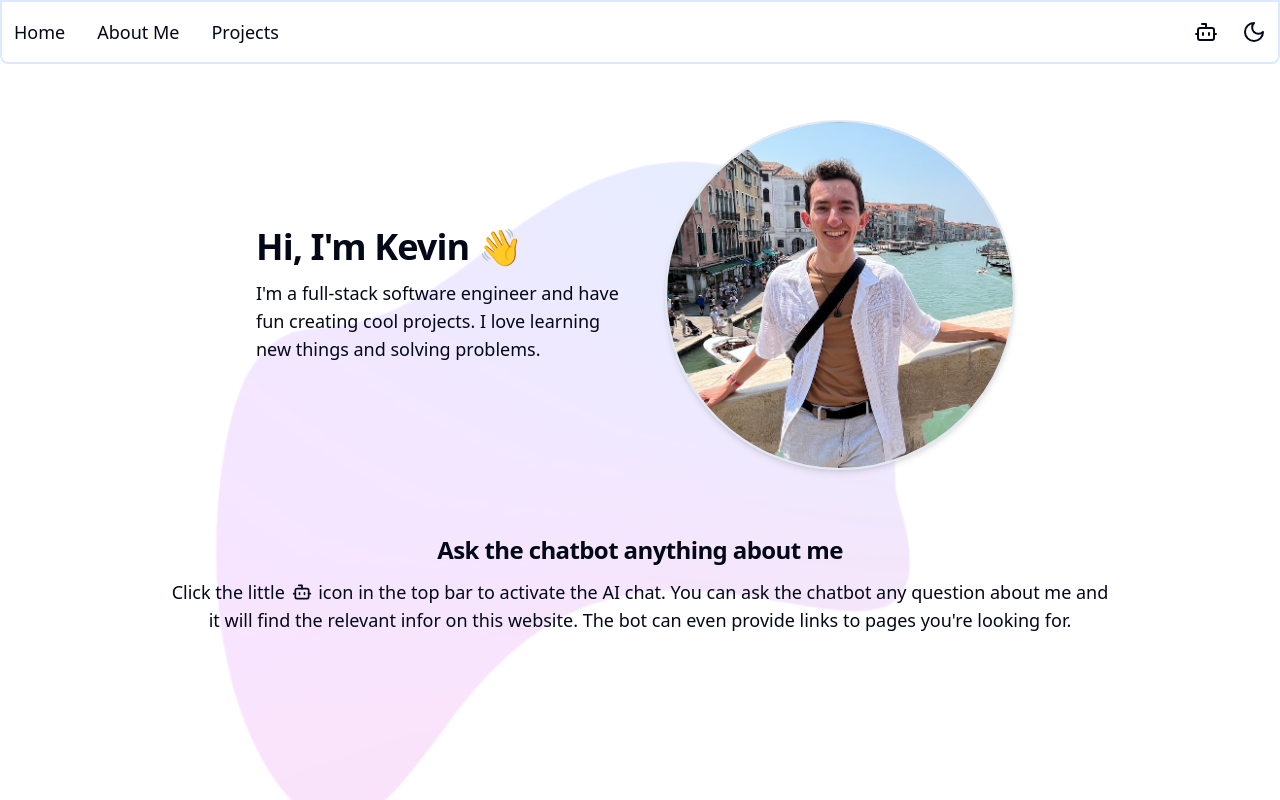
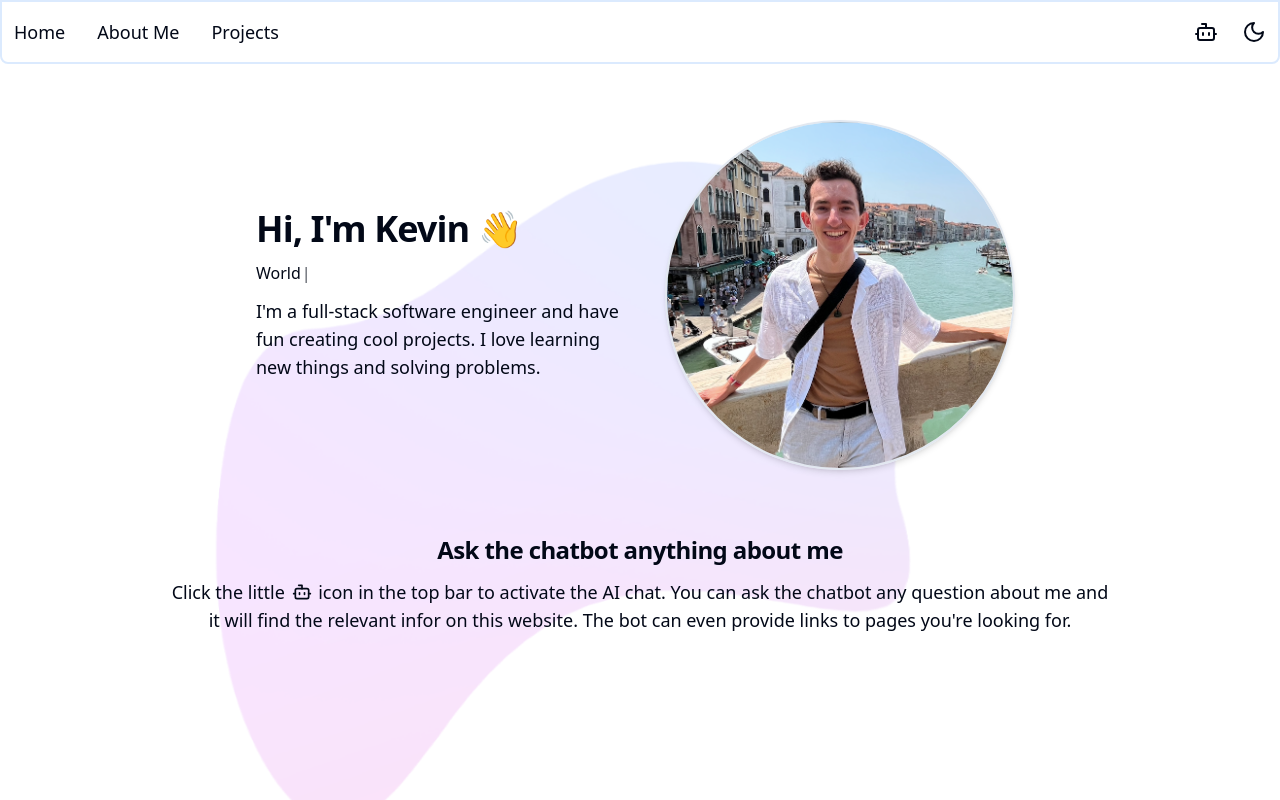
Before and after one commit to kbrenn02/portfolio-website, a Next.js app in the folder portfolio-website/: page / in a window 1280 px wide. Shown: the top 800 px of the page. Built offline with nearby package versions, Linux system fonts and the light colour scheme.

Commit message:
attempt to create typewriter effect

```diff
--- /dev/null
+++ b/package.json
@@ -0,0 +1,5 @@
+{
+  "dependencies": {
+    "sharp": "^0.33.4"
+  }
+}
--- a/portfolio-website/app/page.tsx
+++ b/portfolio-website/app/page.tsx
@@ -3,7 +3,8 @@ import Image from "next/image";
 import { H1 } from "@/src/components/ui/H1";
 import { H2 } from "@/src/components/ui/H2";
 import kevin from "@/src/assets/K-Headshot.png";
-import {Bot} from "lucide-react"
+import {Bot} from "lucide-react";
+import Typerwriter from 'typewriter-effect';
 
 export const metadata: Metadata = {
   title: "Kevin Brennan - My Portfolio",
@@ -14,7 +15,18 @@ export default function Home() {
     <section className="space-y-16 bg-[url('/background.png')] bg-cover bg-center bg-no-repeat mx-auto my-auto py-8 w-9/12 min-h-screen">
       <section className="grid grid-cols-1 items-center gap-8 sm:grid-cols-2 max-w-screen-md mx-auto">
         <div className="space-y-3">
-          <H1 className="text-center sm:text-start">Hi, I&apos;m Kevin 👋</H1>
+          <H1 className="text-center sm:text-start">
+
+            Hi, I&apos;m Kevin 👋
+
+          </H1>
+          <Typerwriter
+            options={{
+                strings: ['Hello', 'World'],
+                autoStart: true,
+                loop: true,
+            }}
+            />
 {/* Fill this out more using info I include on my github page */}
           <p className="text-center sm:text-start text-lg">
             I&apos;m a full-stack software engineer and have fun creating cool projects. I love learning new
--- a/portfolio-website/package.json
+++ b/portfolio-website/package.json
@@ -24,8 +24,10 @@
     "react": "^18",
     "react-dom": "^18",
     "react-markdown": "^9.0.1",
+    "react-simple-typewriter": "^5.0.1",
     "tailwind-merge": "^2.3.0",
-    "ts-node": "^10.9.2"
+    "ts-node": "^10.9.2",
+    "typewriter-effect": "^2.21.0"
   },
   "devDependencies": {
     "@types/next": "^9.0.0",
```
Also changed, not shown: 2 other files (tests, documents, lock files or other folders).
